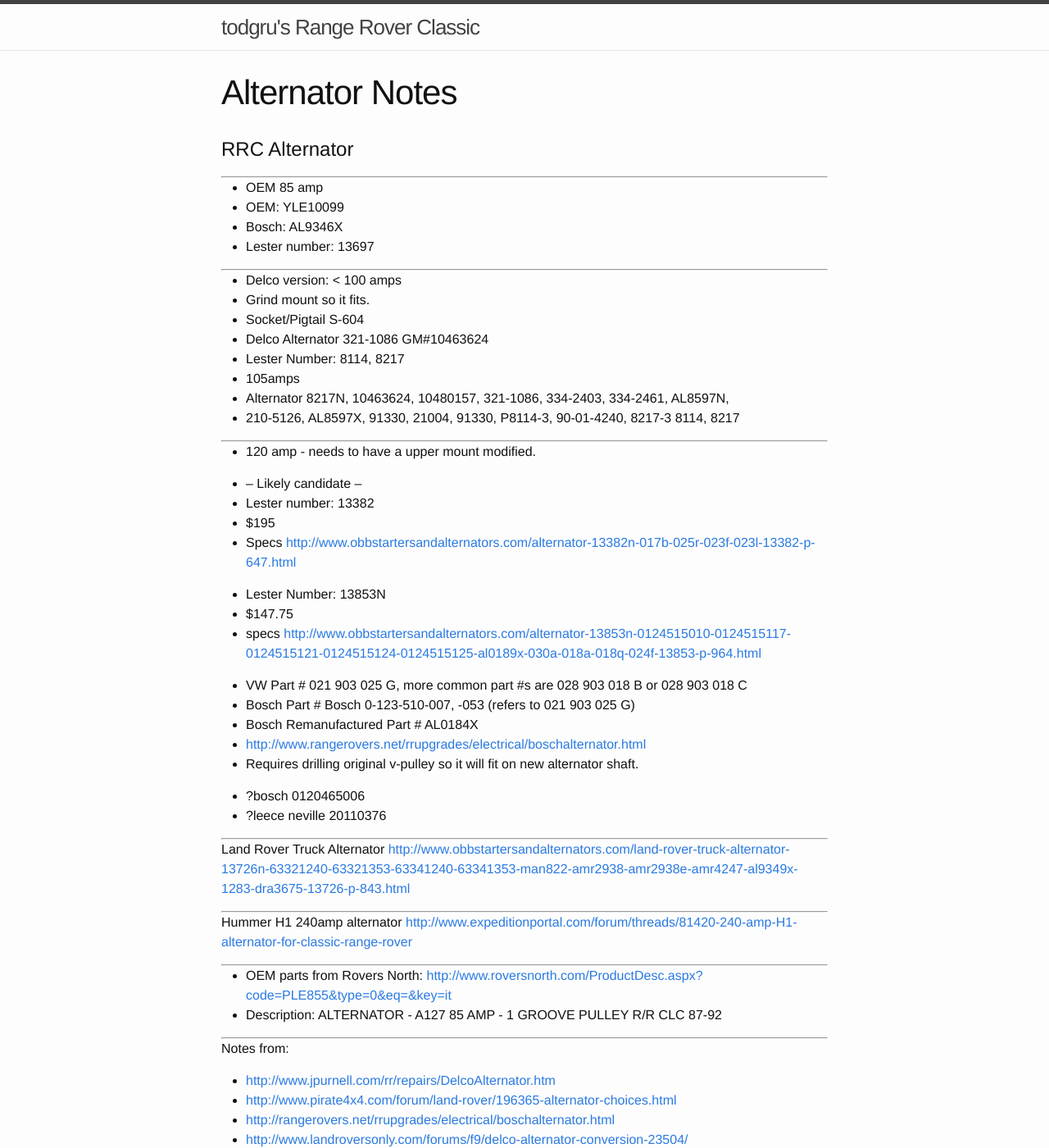
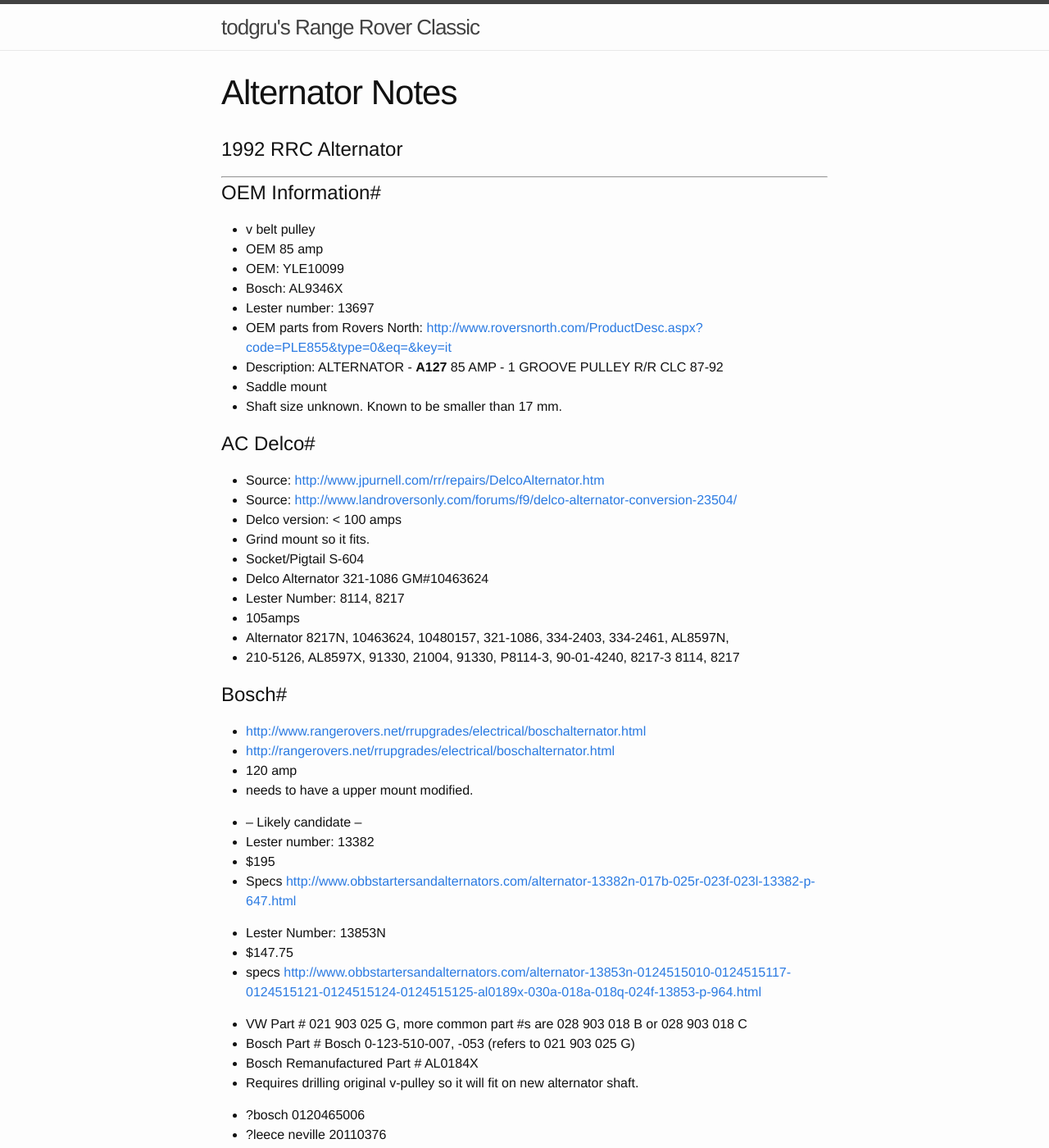
Before and after one commit to rangeroverclassic/rangeroverclassic.github.io, a Jekyll site: the page built from alternator/alternator-notes.md, in a window 1280 px wide and 1400 px high. Shown: the whole window at 82% size. Built offline with Jekyll 4.4.1, drawn with Linux system fonts in a browser that asks for light colours; some of the changed text lies outside the part shown.

Commit message:
alt notes update

```diff
--- a/_config.yml
+++ b/_config.yml
@@ -17,3 +17,5 @@
 
 # Build settings
 markdown: kramdown
+kramdown:
+  input: GFM
--- a/alternator/alternator-notes.md
+++ b/alternator/alternator-notes.md
@@ -5,17 +5,26 @@
 categories: alternator alternatives
 ---
 
-# RRC Alternator
+# 1992 RRC Alternator
 
 ---
 
+#OEM Information#
+
+- v belt pulley
 - OEM 85 amp
 - OEM: YLE10099
 - Bosch: AL9346X
 - Lester number: 13697
+- OEM parts from Rovers North: <http://www.roversnorth.com/ProductDesc.aspx?code=PLE855&type=0&eq=&key=it>
+- Description: ALTERNATOR - **A127** 85 AMP - 1 GROOVE PULLEY R/R CLC 87-92
+- Saddle mount
+- Shaft size unknown. Known to be smaller than 17 mm.
 
----
+#AC Delco#
 
+- Source: <http://www.jpurnell.com/rr/repairs/DelcoAlternator.htm>
+- Source: <http://www.landroversonly.com/forums/f9/delco-alternator-conversion-23504/>
 - Delco version: < 100 amps
 - Grind mount so it fits.
 - Socket/Pigtail S-604
@@ -25,9 +34,12 @@
 - Alternator 8217N, 10463624, 10480157, 321-1086, 334-2403, 334-2461, AL8597N,
 - 210-5126, AL8597X, 91330, 21004, 91330, P8114-3, 90-01-4240, 8217-3 8114, 8217
 
----
+#Bosch#
 
-- 120 amp - needs to have a upper mount modified.
+- <http://www.rangerovers.net/rrupgrades/electrical/boschalternator.html>
+- <http://rangerovers.net/rrupgrades/electrical/boschalternator.html>
+- 120 amp
+- needs to have a upper mount modified.
 
 - -- Likely candidate --
 - Lester number: 13382
@@ -41,30 +53,23 @@
 - VW Part # 021 903 025 G, more common part #s are 028 903 018 B or 028 903 018 C
 - Bosch Part # Bosch 0-123-510-007, -053 (refers to 021 903 025 G)
 - Bosch Remanufactured Part # AL0184X
-- <http://www.rangerovers.net/rrupgrades/electrical/boschalternator.html>
 - Requires drilling original v-pulley so it will fit on new alternator shaft.
 
 - ?bosch 0120465006
 - ?leece neville 20110376
 
----
+#Land Rover Truck Alternator#
 
-Land Rover Truck Alternator <http://www.obbstartersandalternators.com/land-rover-truck-alternator-13726n-63321240-63321353-63341240-63341353-man822-amr2938-amr2938e-amr4247-al9349x-1283-dra3675-13726-p-843.html>
+- <http://www.obbstartersandalternators.com/land-rover-truck-alternator-13726n-63321240-63321353-63341240-63341353-man822-amr2938-amr2938e-amr4247-al9349x-1283-dra3675-13726-p-843.html>
+- Amazon: <http://www.amazon.com/Crank-n-Charge-13726N-Landrover-Replacement-Alternator/dp/B017XY0J0G/ref=sr_1_3?ie=UTF8&qid=1449457752&sr=8-3&keywords=alternator+13726n>
+- Appears to be same saddle mount as OEM alternator for the 92 RRC
+
+#Hummer H1 240amp alternator#
+
+- <http://www.expeditionportal.com/forum/threads/81420-240-amp-H1-alternator-for-classic-range-rover>
 
 ---
 
-Hummer H1 240amp alternator <http://www.expeditionportal.com/forum/threads/81420-240-amp-H1-alternator-for-classic-range-rover>
+Notes:
 
----
-
-- OEM parts from Rovers North: <http://www.roversnorth.com/ProductDesc.aspx?code=PLE855&type=0&eq=&key=it>
-- Description: ALTERNATOR - A127 85 AMP - 1 GROOVE PULLEY R/R CLC 87-92
-
----
-
-Notes from:
-
-- <http://www.jpurnell.com/rr/repairs/DelcoAlternator.htm>
 - <http://www.pirate4x4.com/forum/land-rover/196365-alternator-choices.html>
-- <http://rangerovers.net/rrupgrades/electrical/boschalternator.html>
-- <http://www.landroversonly.com/forums/f9/delco-alternator-conversion-23504/>
```
